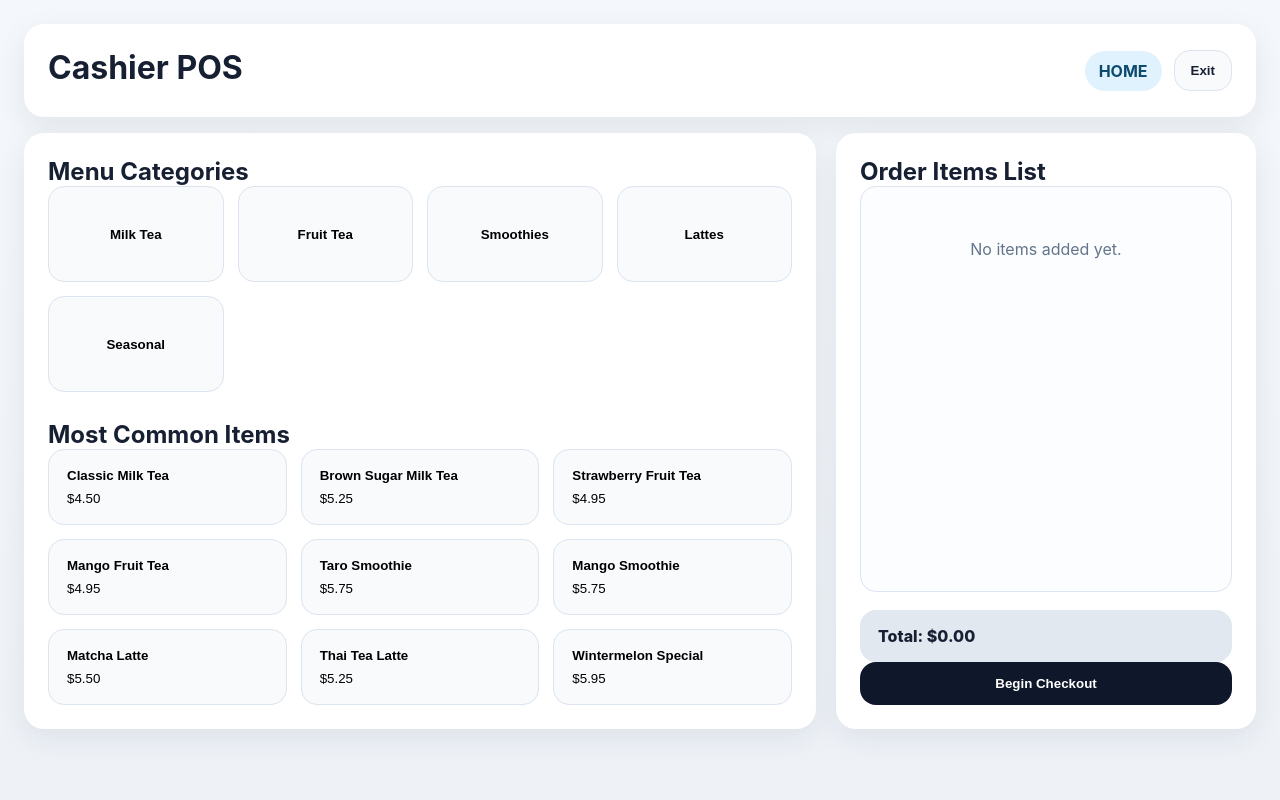
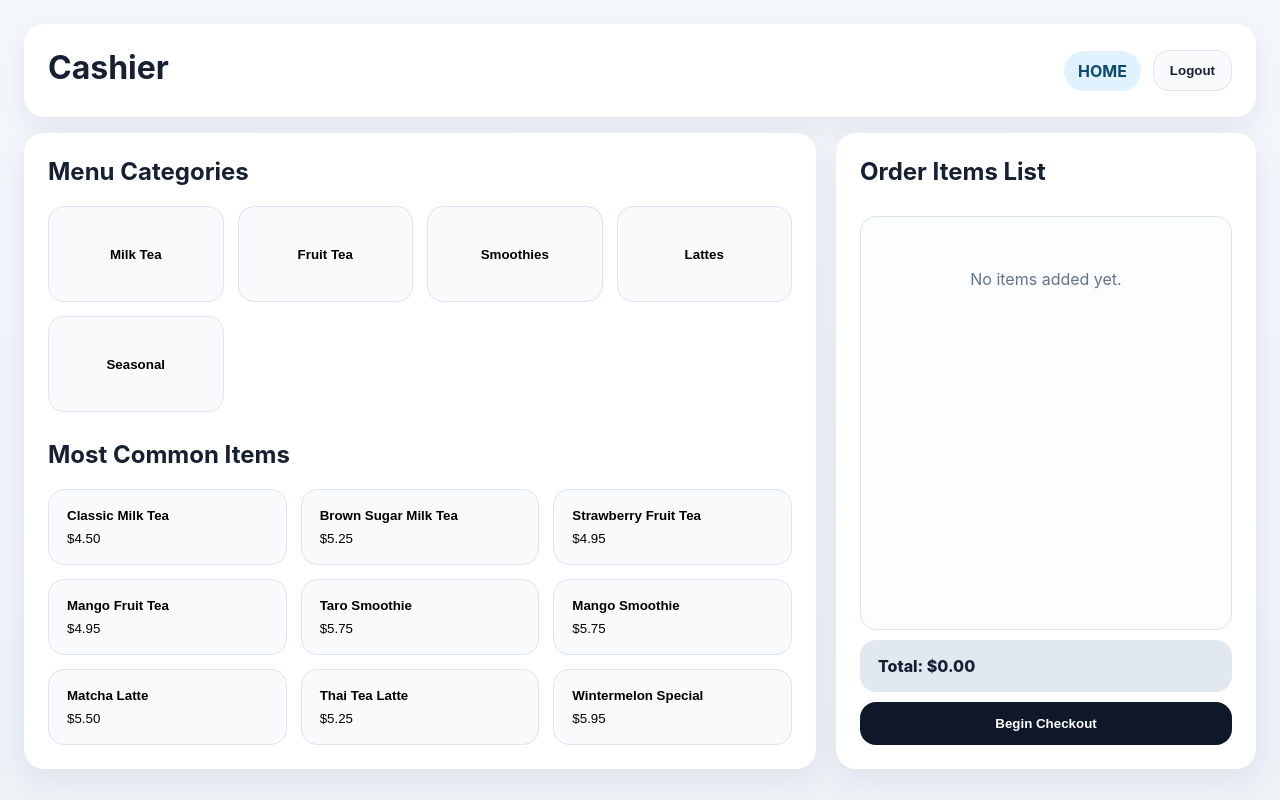
Before and after one commit to CSCE-331-Spring-2026-900-908/project3_team32, a React (Vite) app in the folder frontend/: page /employee in a window 1280 px wide. Both pictures are taken after a click on the button "Cashier View". Built offline with nearby package versions, Linux system fonts and the light colour scheme; the HTML template or start-up script is replaced by a standard one.

Commit message:
Fixing bugs: Spacing issue, Logout issue, for cashier screen

```diff
--- a/frontend/src/screens/employee/EmployeeDashboard.jsx
+++ b/frontend/src/screens/employee/EmployeeDashboard.jsx
@@ -13,7 +13,7 @@ function EmployeeDashboard() {
   }
 
   if (view === 'cashier') {
-    return <CashierScreen onExit={() => setView('dashboard')} />;
+    return <CashierScreen />;
   }
 
   return (
--- a/frontend/src/screens/employee/cashier/CashierScreen.css
+++ b/frontend/src/screens/employee/cashier/CashierScreen.css
@@ -64,6 +64,7 @@
 
 .cashier-panel h2 {
   margin-top: 0;
+  margin-bottom: 20px;
 }
 
 .category-grid,
@@ -146,6 +147,7 @@
 .order-panel {
   display: flex;
   flex-direction: column;
+  gap: 10px;
 }
 
 .order-list {
@@ -186,13 +188,21 @@
   font-size: 0.95rem;
 }
 
-.order-total,
+.order-total {
+  padding: 16px 18px;
+  border-radius: 16px;
+  background: #e2e8f0;
+  font-weight: 800;
+}
+
 .checkout-total {
   margin-top: 18px;
   padding: 16px 18px;
   border-radius: 16px;
-  background: #e2e8f0;
-  font-weight: 800;
+  text-align: center;
+  font-size: 2rem;
+  background: #fff;
+  border: 3px solid #172033;
 }
 
 .checkout-total {
@@ -218,7 +228,7 @@
 .panel-actions {
   display: flex;
   gap: 12px;
-  justify-content: flex-start;
+  justify-content: flex-end;
   margin-top: 20px;
 }
 
--- a/frontend/src/screens/employee/cashier/CashierScreen.jsx
+++ b/frontend/src/screens/employee/cashier/CashierScreen.jsx
@@ -1,4 +1,5 @@
 import React, { useMemo, useState } from 'react';
+import { useNavigate } from 'react-router-dom';
 import './CashierScreen.css';
 
 const MENU_ITEMS = [
@@ -66,7 +67,8 @@ function buildDisplayLines(item) {
   return lines;
 }
 
-export default function CashierPOS({ onExit }) {
+export default function CashierPOS() {
+  const navigate = useNavigate();
   const [screen, setScreen] = useState(SCREEN.HOME);
   const [selectedCategory, setSelectedCategory] = useState(null);
   const [orderItems, setOrderItems] = useState([]);
@@ -152,15 +154,22 @@ export default function CashierPOS({ onExit }) {
       <div className="cashier-shell">
         <header className="cashier-header">
           <div>
-            <h1>Cashier POS</h1>
+            <h1>Cashier</h1>
           </div>
           <div style={{ display: 'flex', gap: '12px', alignItems: 'center', flexWrap: 'wrap' }}>
             <div className="cashier-pill">{screen}</div>
-            {onExit && (
-              <button className="secondary-action" onClick={onExit}>
-                Exit
-              </button>
-            )}
+            <button
+              className="secondary-action"
+              onClick={() => {
+                localStorage.removeItem('role');
+                localStorage.removeItem('employee');
+                localStorage.removeItem('user');
+                sessionStorage.clear();
+                navigate('/');
+              }}
+            >
+              Logout
+            </button>
           </div>
         </header>
 
```
